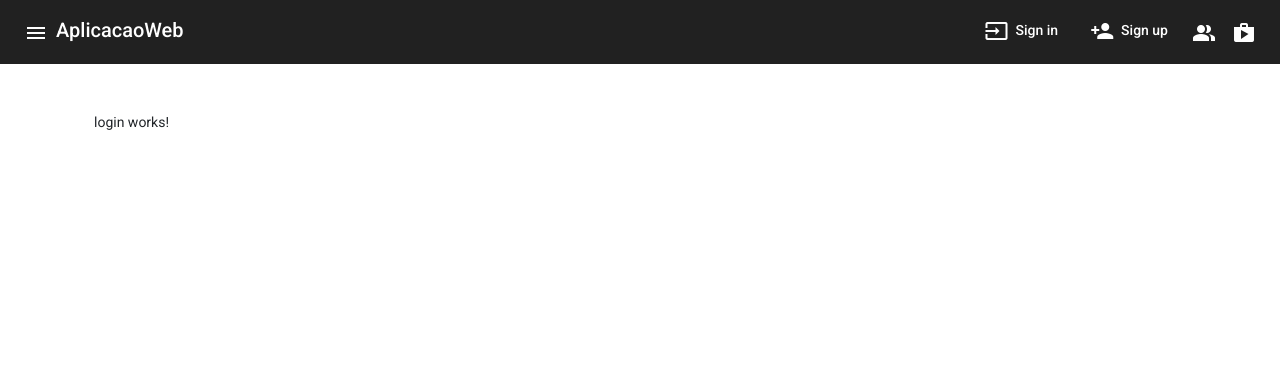
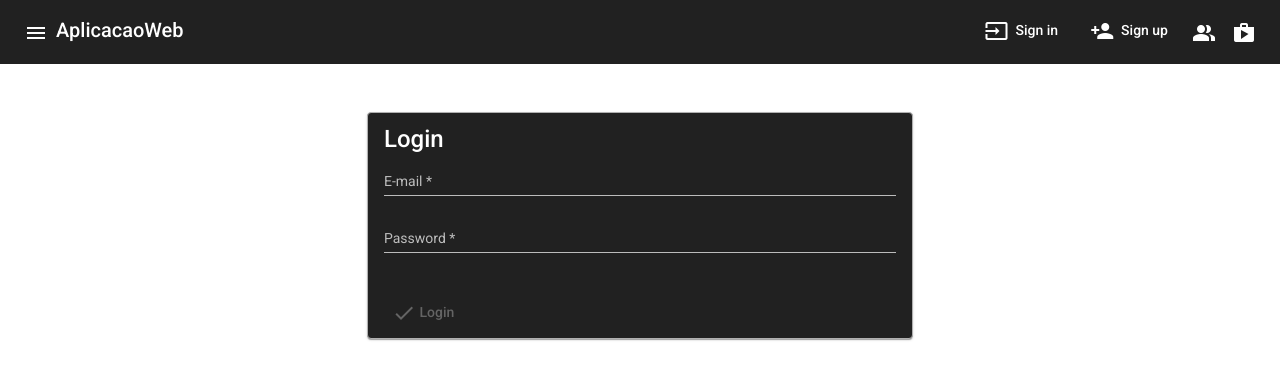
Before and after one commit to martins86/poc-angular-authenticate-user, an Angular app in the folder aplicacao-web/: page /login in a window 1280 px wide. Shown: the top 380 px of the page. Built offline with nearby package versions, Linux system fonts and the light colour scheme.

Commit message:
Adicionando parte do login front-end

```diff
--- a/aplicacao-web/src/app/core/auth/login/login.component.html
+++ b/aplicacao-web/src/app/core/auth/login/login.component.html
@@ -1,7 +1,31 @@
-<div class="container">
-    <div class="row">
-      <div class="col-sm">
-        <p>login works!</p>
-      </div>
-    </div>
+<div class="container login-form">
+  <form  [formGroup]="formLogin" (ngSubmit)="onSubmit()" >
+    <mat-card>
+      <mat-card-title>Login</mat-card-title>
+      <mat-card-content>
+        <div class="row">
+          <div class="col-sm">
+            <mat-form-field >
+              <input matInput formControlName="email" type="email"
+                  placeholder="E-mail" autocomplete="email" readonly="false">
+            </mat-form-field>
+          </div>
+        </div>
+        <div class="row">
+          <div class="col-sm">
+            <mat-form-field>
+              <input matInput formControlName="password" type="password"
+                placeholder="Password" autocomplete="password">
+            </mat-form-field>
+          </div>
+        </div>
+      </mat-card-content>
+      <mat-card-actions>
+        <button mat-button color="primary" type="submit" [disabled]="!formLogin.valid">
+          <mat-icon>check</mat-icon>
+          Login
+        </button>
+      </mat-card-actions>
+    </mat-card>
+  </form>
 </div>
--- a/aplicacao-web/src/app/core/auth/login/login.component.scss
+++ b/aplicacao-web/src/app/core/auth/login/login.component.scss
@@ -0,0 +1,3 @@
+.login-form {
+    max-width: 570px;
+}
--- a/aplicacao-web/src/app/core/auth/login/login.component.ts
+++ b/aplicacao-web/src/app/core/auth/login/login.component.ts
@@ -1,4 +1,10 @@
 import { Component, OnInit } from '@angular/core';
+import { Router } from '@angular/router';
+import { FormBuilder, FormGroup, Validators } from '@angular/forms';
+
+import { MatSnackBar } from '@angular/material/snack-bar';
+
+import { AuthService } from '../shared/services/auth.service';
 
 @Component({
   selector: 'app-login',
@@ -7,9 +13,43 @@ import { Component, OnInit } from '@angular/core';
 })
 export class LoginComponent implements OnInit {
 
-  constructor() { }
+  formLogin = this.fb.group({
+    email: ['', [Validators.required, Validators.email]],
+    password: ['', [Validators.required, Validators.minLength(6)]],
+  });
+
+  constructor(
+    private fb: FormBuilder,
+    private authService: AuthService,
+    private snackBar: MatSnackBar,
+    private router: Router,
+    ) { }
 
   ngOnInit(): void {
   }
 
+  onSubmit(): void {
+    const credentials = this.formLogin.value;
+    this.authService.loginUser(credentials)
+      .subscribe(
+        (userSession) => {
+          this.showSnackBar(
+            'Logged in successfuly. Welcome ' + userSession.firstname + '!'
+            );
+          this.router.navigateByUrl('/');
+        },
+        (error) => {
+          console.error(error);
+          this.showSnackBar(error.error.message);
+        }
+      );
+  }
+
+  private showSnackBar(message: string): void {
+    this.snackBar.open(
+      message,
+      'OK',
+      { duration: 2000 }
+      );
+  }
 }
--- a/aplicacao-web/src/app/core/auth/shared/services/auth.service.ts
+++ b/aplicacao-web/src/app/core/auth/shared/services/auth.service.ts
@@ -27,4 +27,18 @@ export class AuthService {
         )
       );
   }
+
+  loginUser(credentials: { email: string, password: string }): Observable<DataUserSession> {
+    return this.http.post<DataUserSession>(
+      `${this.urlApi}/auth/login`, credentials
+      )
+      .pipe(
+        catchError(
+          (e) => {
+            console.error(e);
+            return throwError(e);
+          }
+        )
+      );
+  }
 }
```
